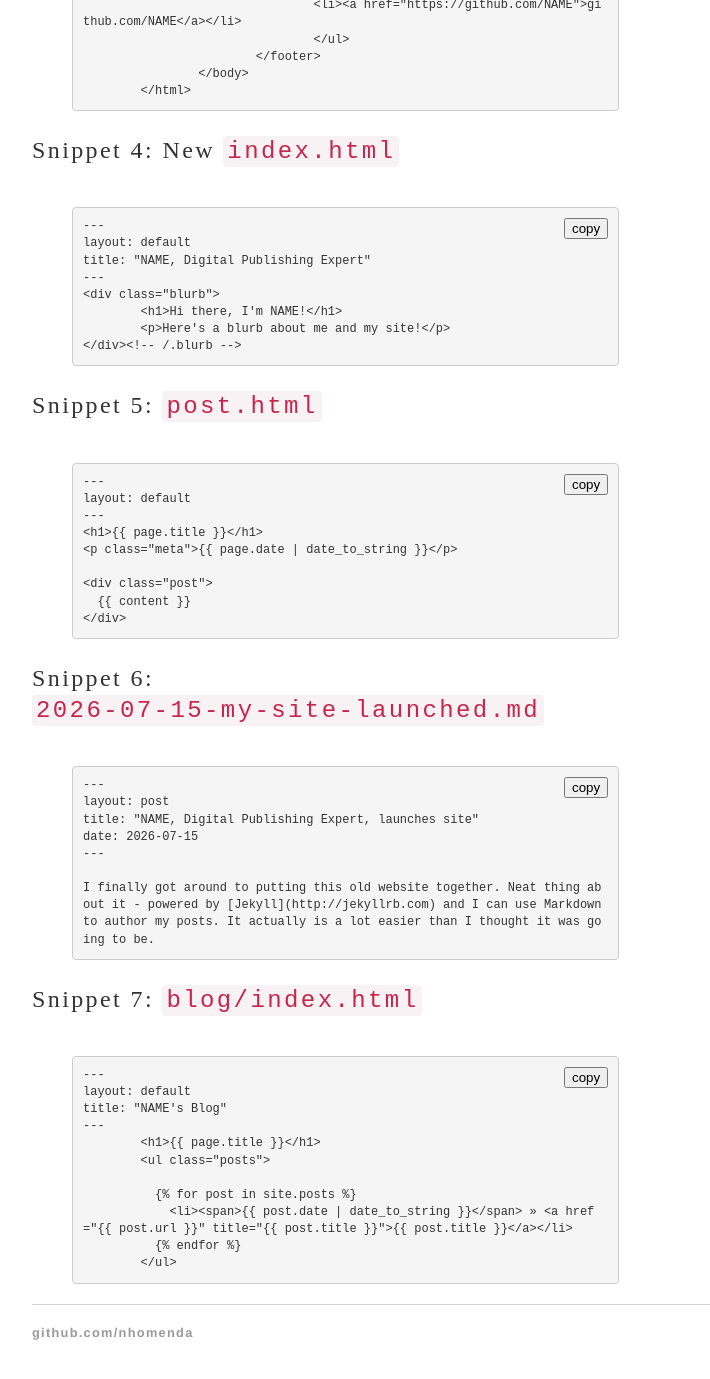
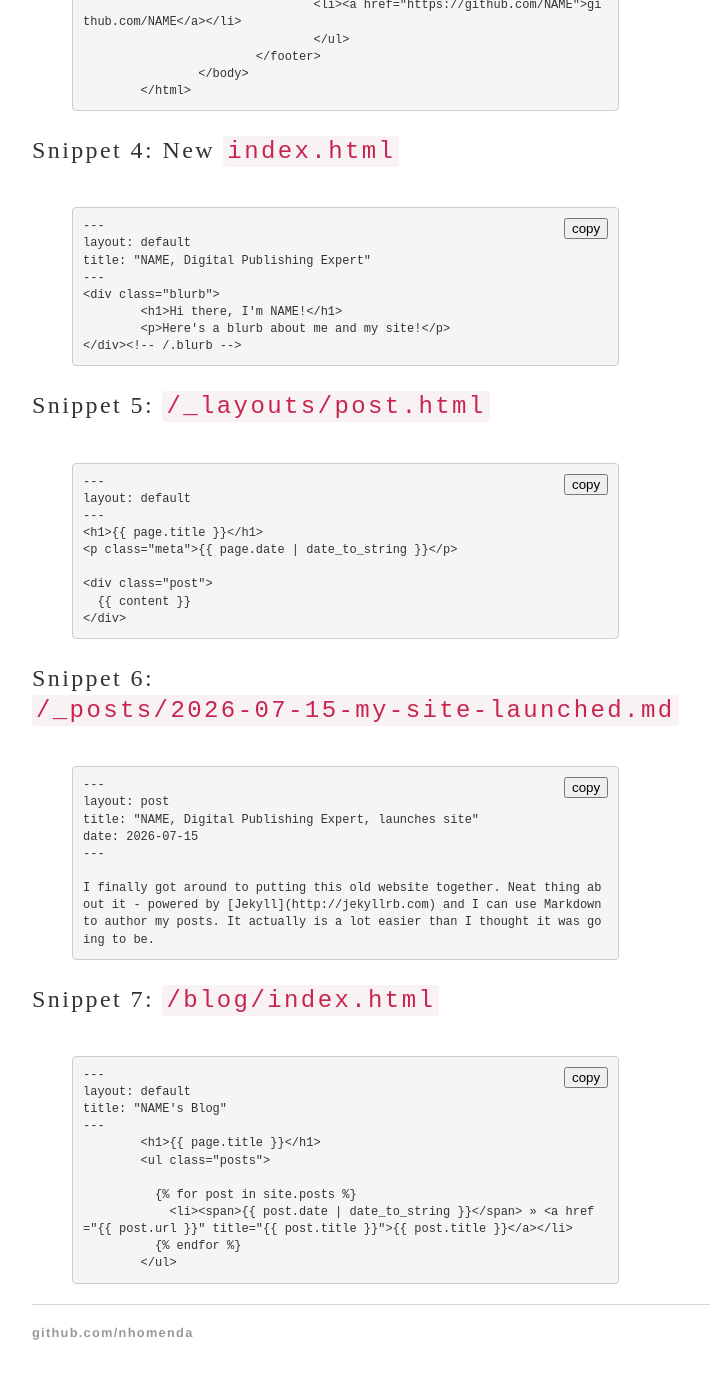
Before and after one commit to nhomenda/nhomenda.github.io, a Jekyll site: the page built from staff-day.html, in a window 1280 px wide and 1400 px high, scrolled down 2376 px. Shown: the top 1379 px of the window, without its empty margins (160-870 px from the left). Built offline with Jekyll 4.4.1, drawn with Linux system fonts in a browser that asks for light colours; some of the changed text lies outside the part shown.

Commit message:
Update staff-day.html

```diff
--- a/staff-day.html
+++ b/staff-day.html
@@ -85,7 +85,7 @@ ul.posts li &lbrace;
 </code>
 </pre>
 
-<p>Snippet 3: <code>default.html</code></p>
+<p>Snippet 3: <code>/_layouts/default.html</code></p>
 <pre class="prettyprint"><button onclick="copy_to_clipboard('three')">copy</button><code id="three">&lt;!DOCTYPE html&gt;
 	&lt;html&gt;
 		&lt;head&gt;
@@ -125,7 +125,7 @@ title: "NAME, Digital Publishing Expert"
 	&lt;p&gt;Here's a blurb about me and my site!&lt;/p&gt;
 &lt;/div&gt;&lt;!-- /.blurb --&gt;</code></pre>
 
-	<p>Snippet 5: <code>post.html</code></p>
+	<p>Snippet 5: <code>/_layouts/post.html</code></p>
 	<pre class="prettyprint pre-scrollable"><button onclick="copy_to_clipboard('five')">copy</button><code id="five">---
 layout: default
 ---
@@ -136,7 +136,7 @@ layout: default
   &lbrace;&lbrace; content &rbrace;&rbrace;
 &lt;/div&gt;</code></pre>
 
-	<p>Snippet 6: <code>2026-07-15-my-site-launched.md</code></p>
+	<p>Snippet 6: <code>/_posts/2026-07-15-my-site-launched.md</code></p>
 	<pre class="prettyprint pre-scrollable"><button onclick="copy_to_clipboard('six')">copy</button><code id="six">---
 layout: post
 title: "NAME, Digital Publishing Expert, launches site"
@@ -144,7 +144,7 @@ date: 2026-07-15
 ---
 
 I finally got around to putting this old website together. Neat thing about it - powered by &lbrack;Jekyll&rbrack;&lpar;http://jekyllrb.com&rpar; and I can use Markdown to author my posts. It actually is a lot easier than I thought it was going to be.</code></pre>
-	<p>Snippet 7: <code>blog/index.html</code></p>
+	<p>Snippet 7: <code>/blog/index.html</code></p>
 	<pre class="prettyprint pre-scrollable"><button onclick="copy_to_clipboard('seven')">copy</button><code id="seven">---
 layout: default
 title: "NAME's Blog"
```
Also changed, not shown: other parts of staff-day.html (+1 -1 lines).
